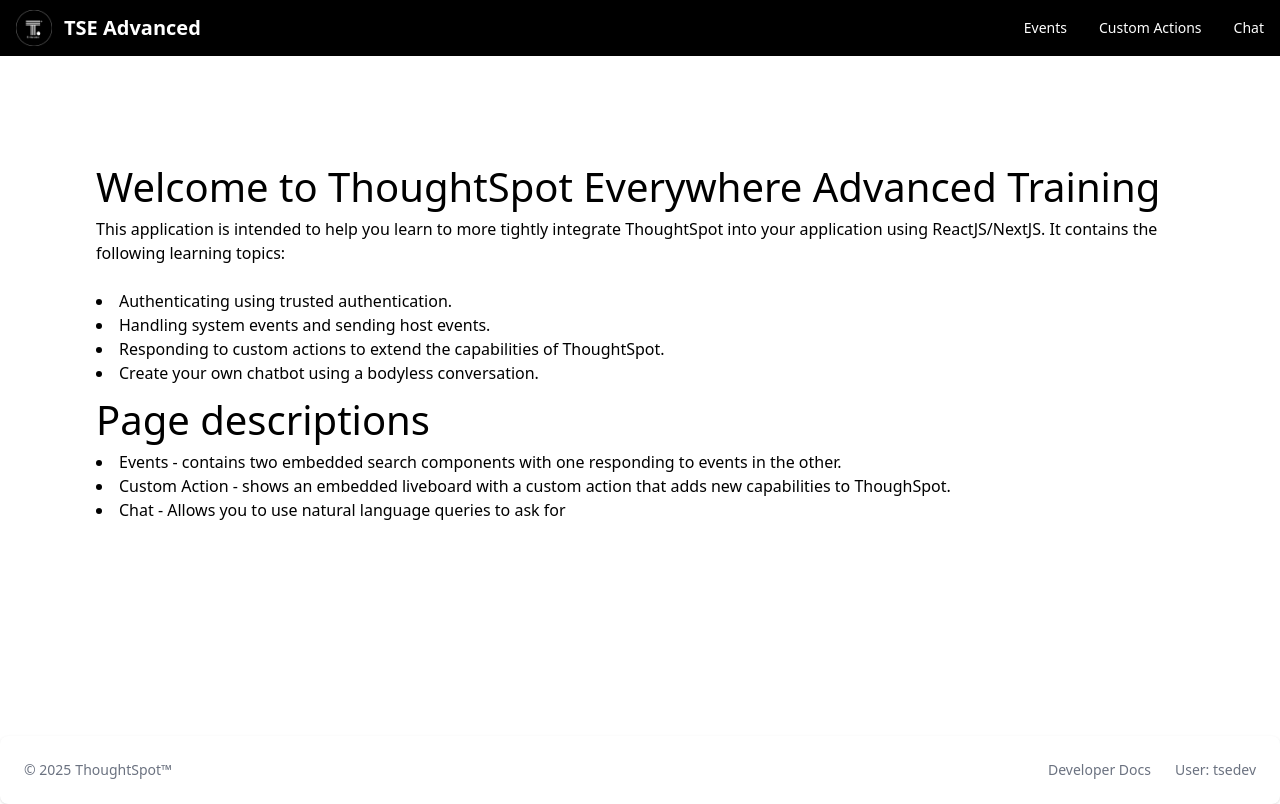
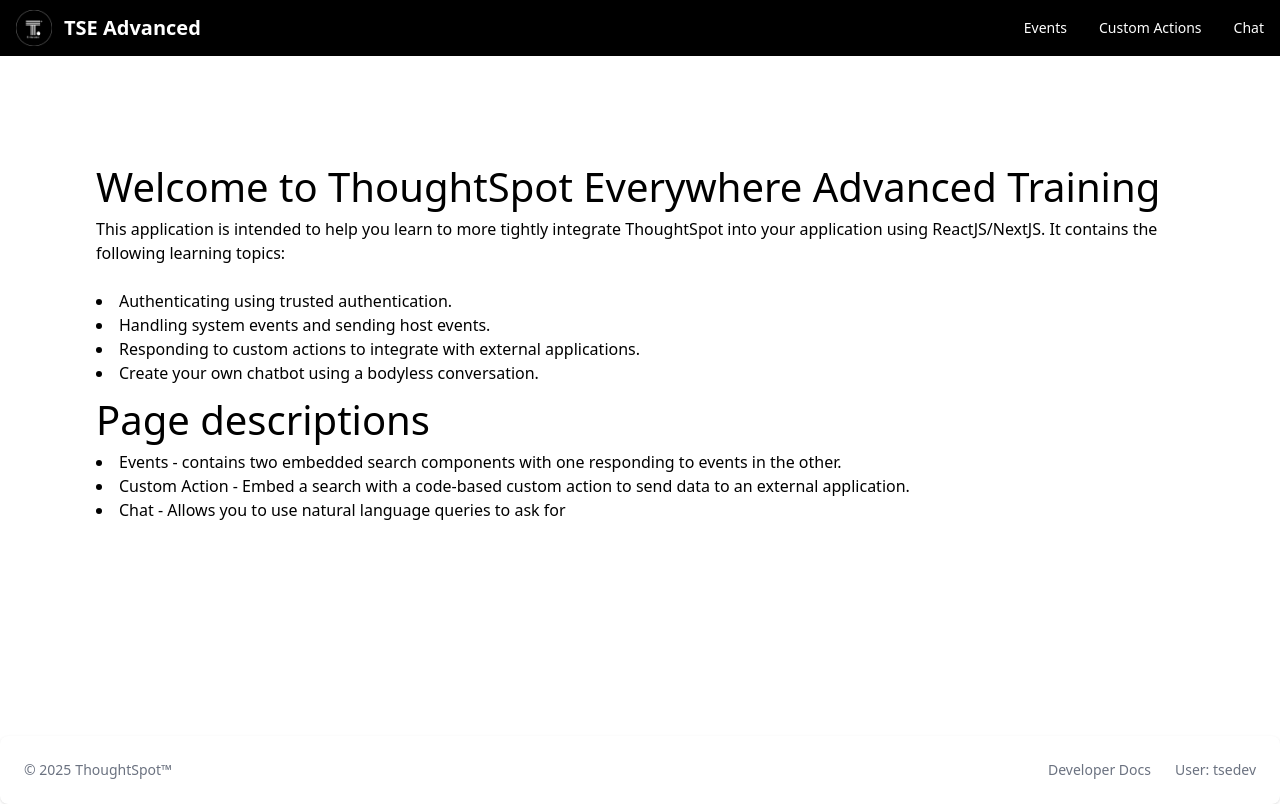
Before and after one commit to thoughtspot/tse-advanced-tutorial-next, a Next.js app: page / in a window 1280 px wide. Built offline with nearby package versions, Linux system fonts and the light colour scheme.

Commit message:
Update from source repository (workflow run: 20580017134) (PR #13) (commit: 5d43201db3aaf2fea03170080be08f1ec0271a08) (branch: main)

```diff
--- a/src/app/custom-action/CustomAction.tsx
+++ b/src/app/custom-action/CustomAction.tsx
@@ -2,7 +2,11 @@
 
 import { useCallback } from "react";
 
-import { SearchEmbed, useEmbedRef } from "@thoughtspot/visual-embed-sdk/react";
+import { SearchEmbed } from "@thoughtspot/visual-embed-sdk/react";
+import {
+  CustomActionTarget,
+  CustomActionsPosition,
+} from "@thoughtspot/visual-embed-sdk";
 
 import { ActionData } from "@/lib/data-classes";
 import { ActionDataType } from "@/lib/data-classes-types";
@@ -66,9 +70,9 @@
     />
    */
 
-    <div>
+    <>
       <p>Not yet implemented.</p>
-    </div>
+    </>
   );
 };
 
--- a/src/app/page.tsx
+++ b/src/app/page.tsx
@@ -14,8 +14,8 @@
           <li>Authenticating using trusted authentication.</li>
           <li>Handling system events and sending host events.</li>
           <li>
-            Responding to custom actions to extend the capabilities of
-            ThoughtSpot.
+            Responding to custom actions to integrate with external
+            applications.
           </li>
           <li>Create your own chatbot using a bodyless conversation.</li>
         </ul>
@@ -28,12 +28,10 @@
             to events in the other.
           </li>
           <li>
-            Custom Action - shows an embedded liveboard with a custom action
-            that adds new capabilities to ThoughSpot.
+            Custom Action - Embed a search with a code-based custom action to
+            send data to an external application.
           </li>
-          <li>
-            Chat - Allows you to use natural language queries to ask for
-          </li>
+          <li>Chat - Allows you to use natural language queries to ask for</li>
           {/*
           <li>
             Data API - shows a table based data from the SearchData API call.
--- a/src/components/ThoughtSpotEmbed.tsx
+++ b/src/components/ThoughtSpotEmbed.tsx
@@ -1,7 +1,7 @@
 "use client";
 
 // Wrapper component for embedding ThoughtSpot content in a React application.
-import { AuthStatus, AuthType, init } from "@thoughtspot/visual-embed-sdk";
+import { useEffect } from "react";
 
 import { getAuthToken } from "@/lib/trusted_auth";
 import { constants } from "@/lib/constants";
@@ -15,6 +15,13 @@
 }) {
   const { style, setStyle } = useStyle();
 
+  useEffect(() => {
+    // Only initialize on the client side
+    if (typeof window === "undefined") return;
+
+    // Dynamically import the SDK only on the client
+    import("@thoughtspot/visual-embed-sdk").then(
+      ({ AuthStatus, AuthType, init }) => {
         const tsInitialize = () => {
           console.log("Initializing ThoughtSpot SDK");
 
@@ -34,7 +41,7 @@
           };
 
           // Lesson 1.2 - Add an init block to authenticate using trusted authentication.
-    const ee = undefined;
+          const ee: any = undefined;
 
           if (ee) {
             ee.on(AuthStatus.SUCCESS, () => {
@@ -43,13 +50,16 @@
               .on(AuthStatus.SDK_SUCCESS, () => {
                 console.log("SDK Success");
               })
-        .on(AuthStatus.FAILURE, (reason) => {
+              .on(AuthStatus.FAILURE, (reason: any) => {
                 console.log("Failure:  " + reason);
               });
           }
         };
 
         tsInitialize();
+      }
+    );
+  }, []);
 
   return (
     <div className="w-full h-full">
```
Also changed, not shown: src-final/app/custom-action/CustomAction.tsx (+26 -5 lines), src/app/layout.tsx (+7 -7 lines). Lines whose indentation alone changed are shown as unchanged.
